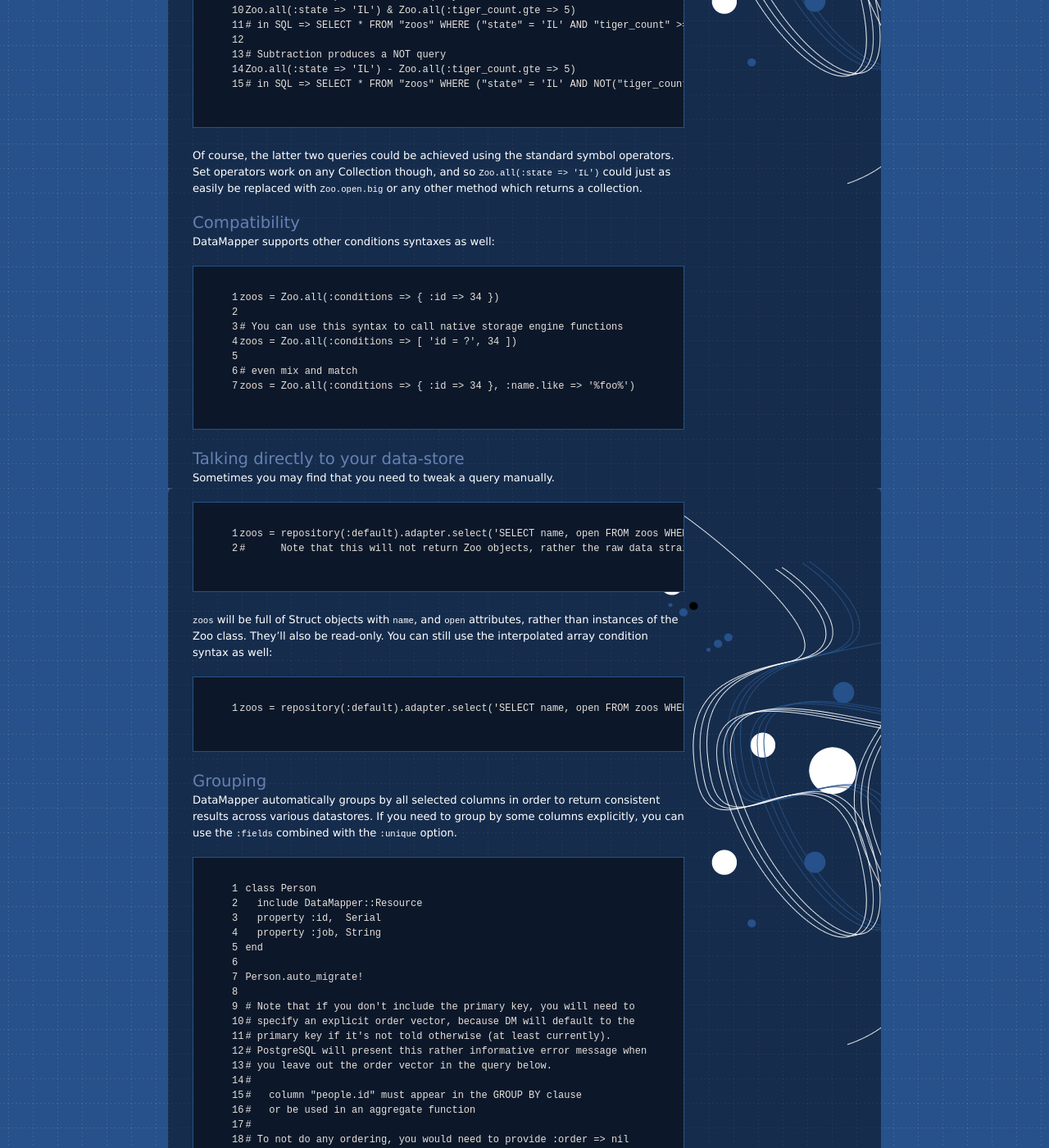
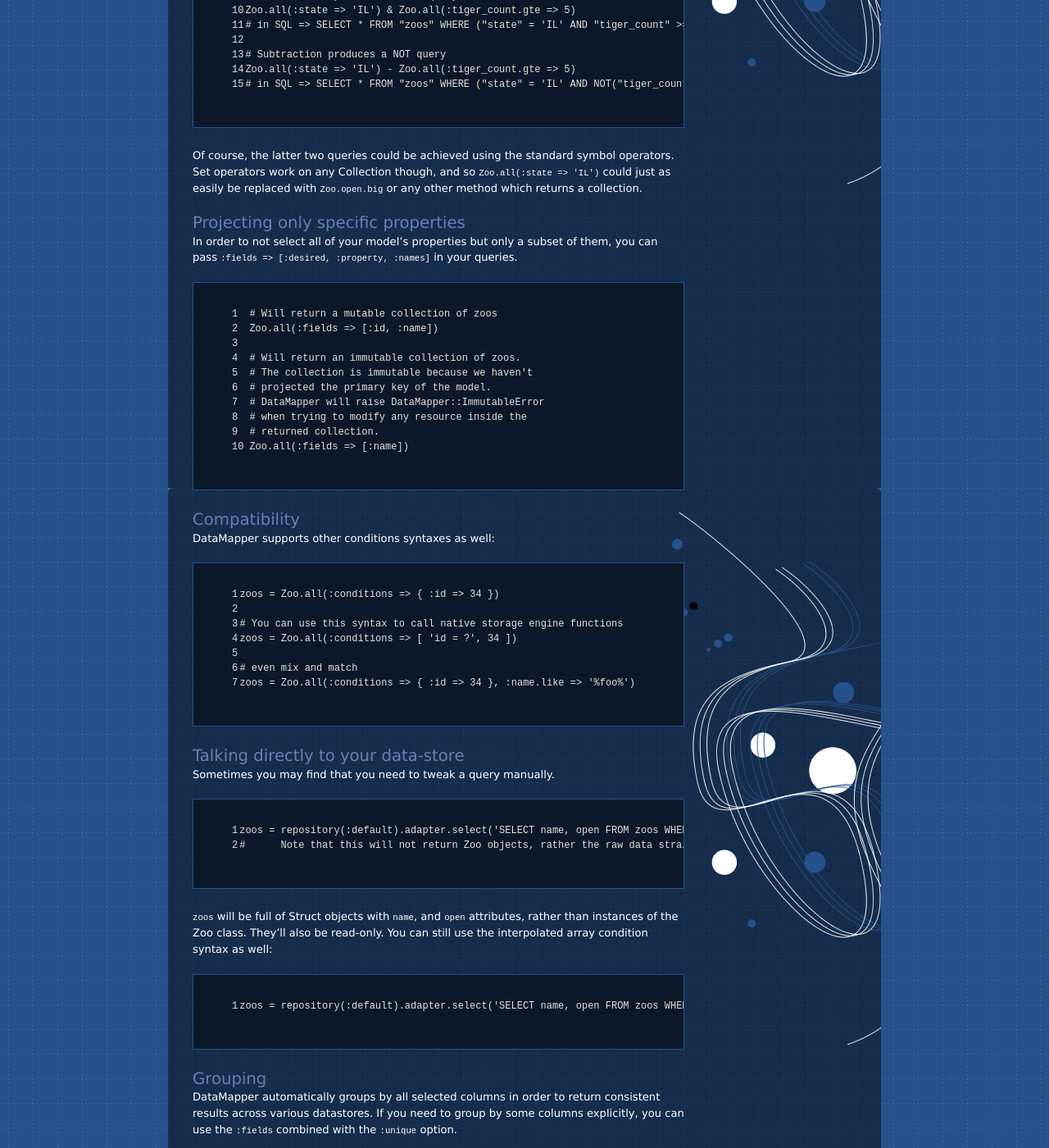
Before and after one commit to datamapper/datamapper.github.com, a Jekyll site: the page built from docs/find.markdown, in a window 1280 px wide and 1400 px high, scrolled down 4684 px. Shown: the whole window at 82% size. Built offline with Jekyll 4.4.1, drawn with Linux system fonts in a browser that asks for light colours; some of the changed text lies outside the part shown.

Commit message:
Note how to project only specific properties

```diff
--- a/docs/find.markdown
+++ b/docs/find.markdown
@@ -239,6 +239,25 @@ operators.  Set operators work on any Collection though, and so `Zoo.all(:state
 could just as easily be replaced with `Zoo.open.big` or any other method which
 returns a collection.
 
+Projecting only specific properties
+-----------------------------------
+
+In order to not select all of your model's properties but only a subset of
+them, you can pass `:fields => [:desired, :property, :names]` in your queries.
+
+{% highlight ruby linenos %}
+# Will return a mutable collection of zoos
+Zoo.all(:fields => [:id, :name])
+
+# Will return an immutable collection of zoos.
+# The collection is immutable because we haven't
+# projected the primary key of the model.
+# DataMapper will raise DataMapper::ImmutableError
+# when trying to modify any resource inside the
+# returned collection.
+Zoo.all(:fields => [:name])
+{% endhighlight %}
+
 Compatibility
 -------------
 
@@ -280,7 +299,6 @@ return consistent results across various datastores. If you need to
 group by some columns explicitly, you can use the `:fields` combined
 with the `:unique` option.
 
-
 {% highlight ruby linenos %}
 class Person
   include DataMapper::Resource
@@ -308,7 +326,8 @@ Person.all(:fields => [:job], :unique => true, :order => [:job.asc])
 
 Note that if you don't include the primary key in the selected columns,
 you will not be able to modify the returned resources because DataMapper
-cannot know how to persist them.
+cannot know how to persist them. DataMapper will raise
+`DataMapper::ImmutableError` if you're trying to do so nevertheless.
 
 If a `group by` isn't appropriate and you're rather looking for `select
 distinct`, you need to drop down to talking to your datastore directly,
```
